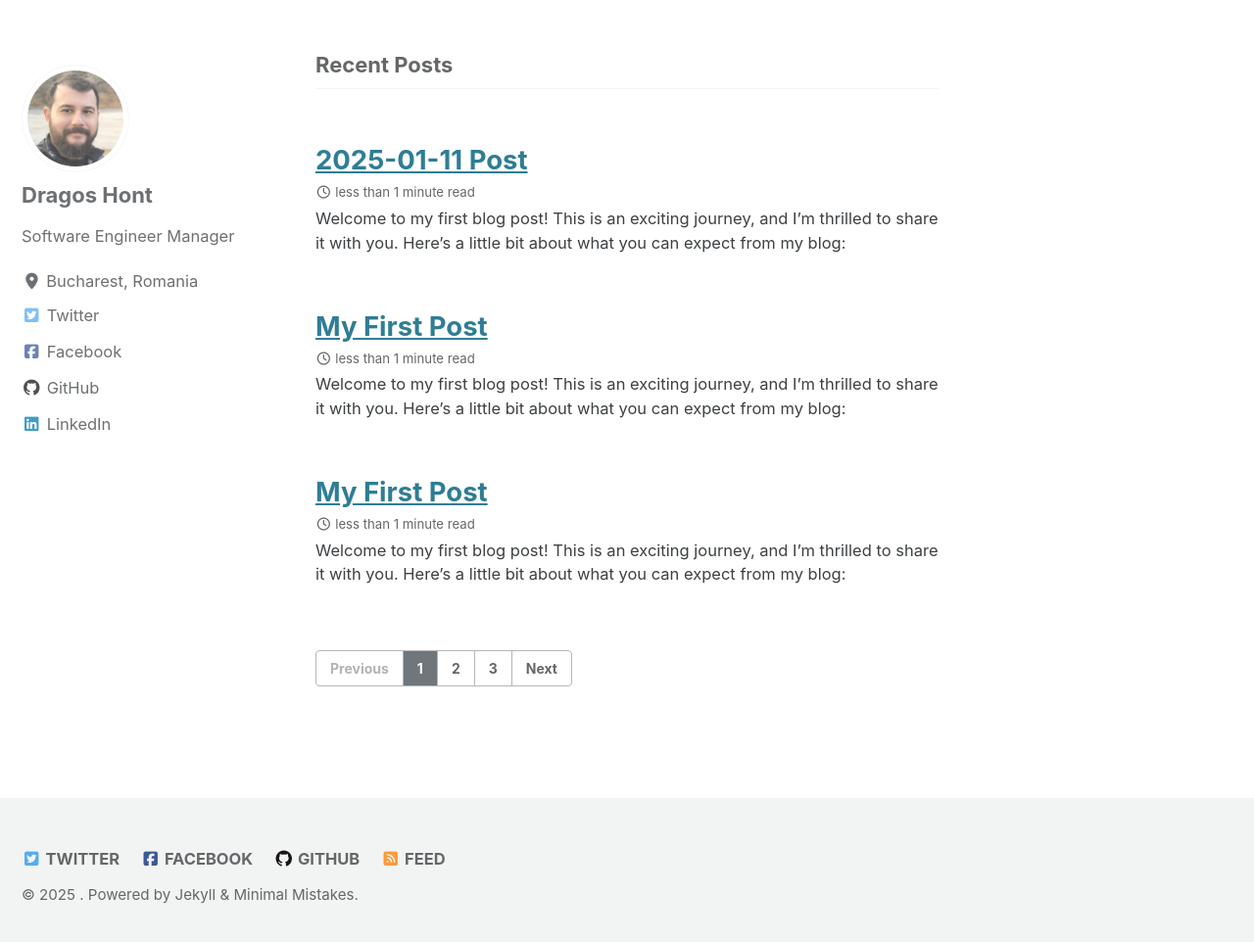
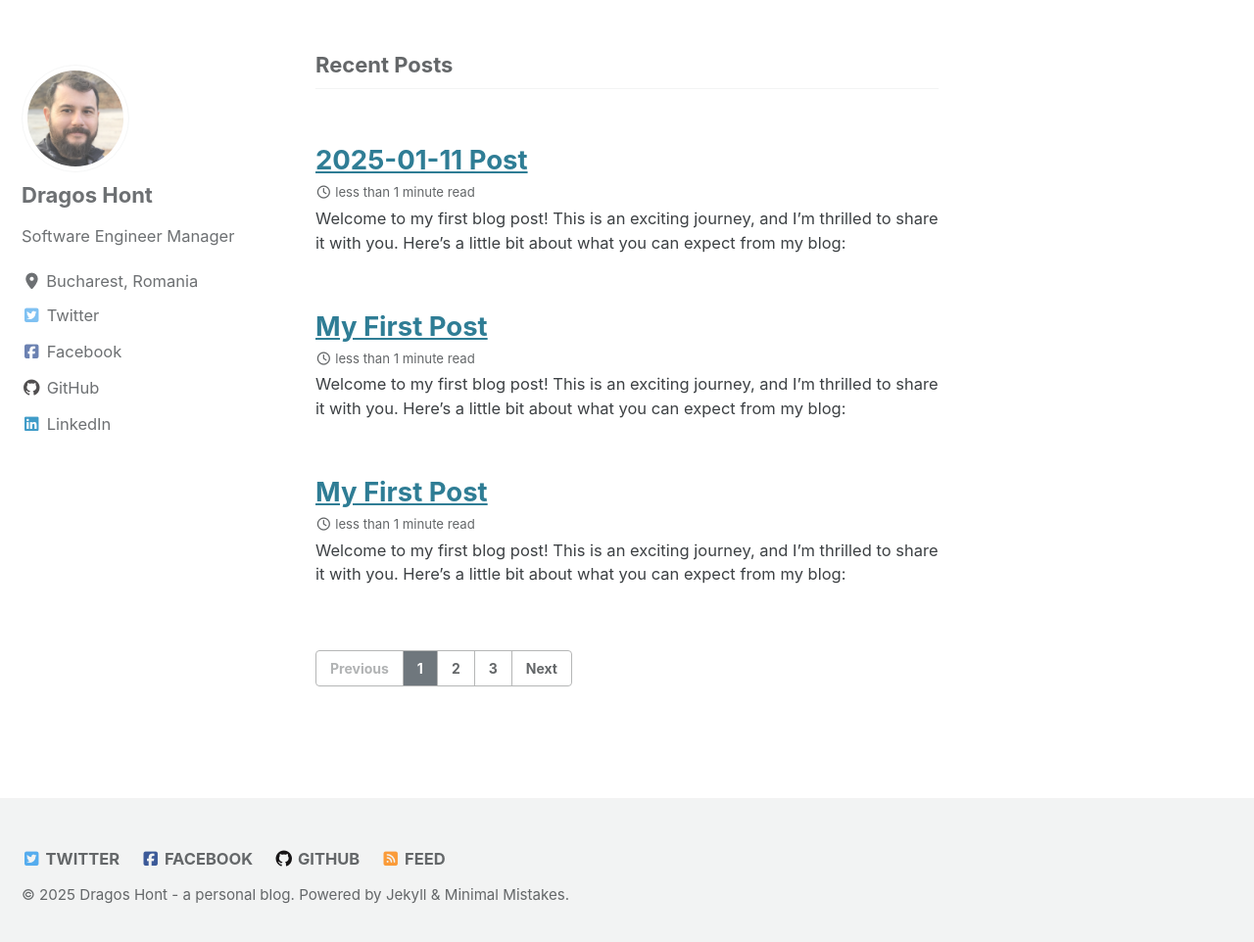
Before and after one commit to dhont/dhont.github.io, a Jekyll site: the page built from index.html, in a window 1280 px wide and 970 px high. Shown: the top 962 px of the window at 98% size. Built offline with Jekyll 4.4.1, drawn with Linux system fonts in a browser that asks for light colours; cached includes are drawn as plain includes; the list of posts is cut into pages by our own code.

Commit message:
Added page title

```diff
--- a/_config.yml
+++ b/_config.yml
@@ -17,8 +17,8 @@
 # Site Settings
 locale                   : "en-US"
 rtl                      : # true, false (default) # turns direction of the page into right to left for RTL languages
-title                    : #"Dragos Hont"
-title_separator          : #"Technologist"
+title                    : "Dragos Hont - a personal blog"
+title_separator          : "Personal Blog"
 subtitle                 : #"Tech Blog" # site tagline that appears below site title in masthead
 name                     : "Dragos Hont"
 description              : "A collection of technical experiments towards learning and growth"
```
Also changed, not shown: 16 other files.
